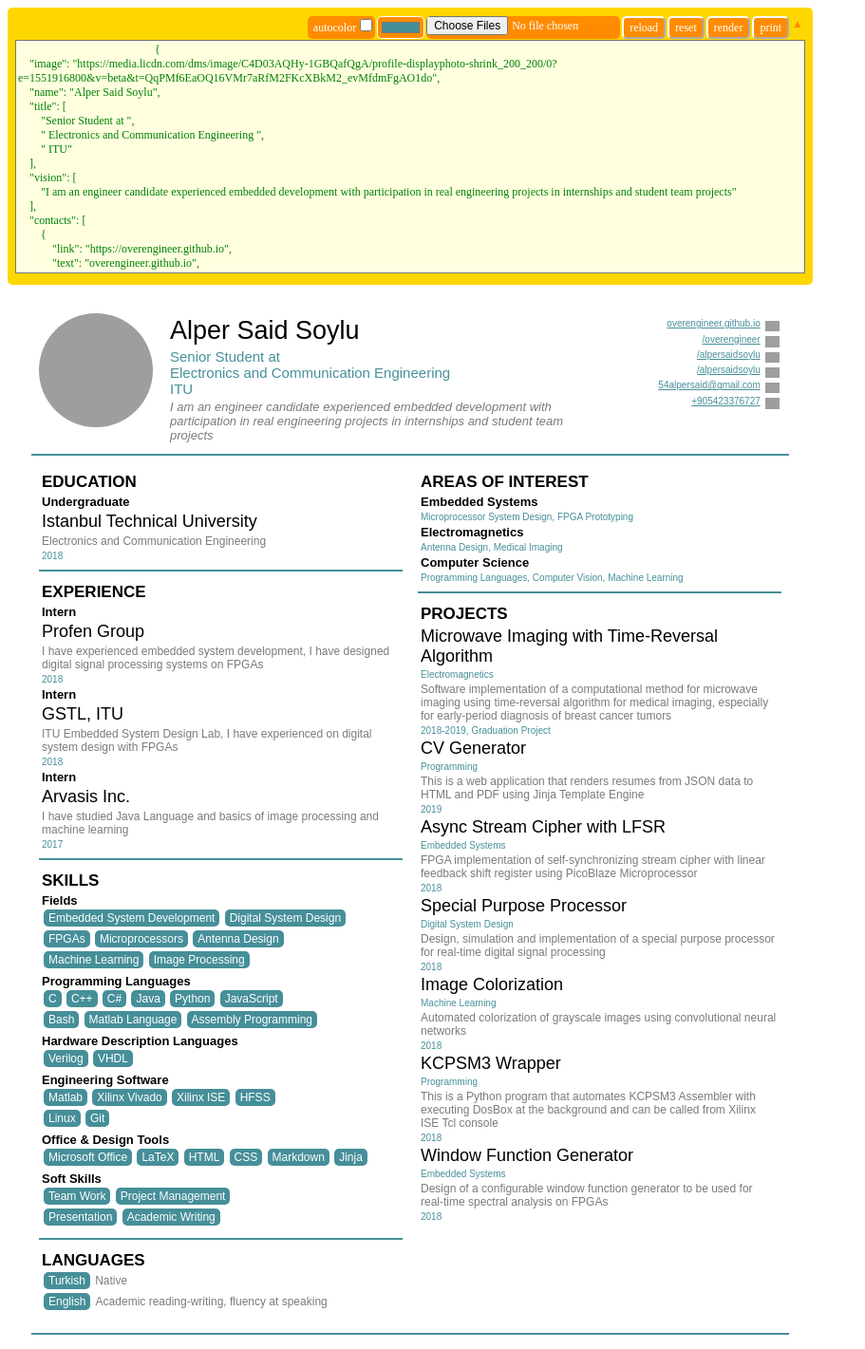
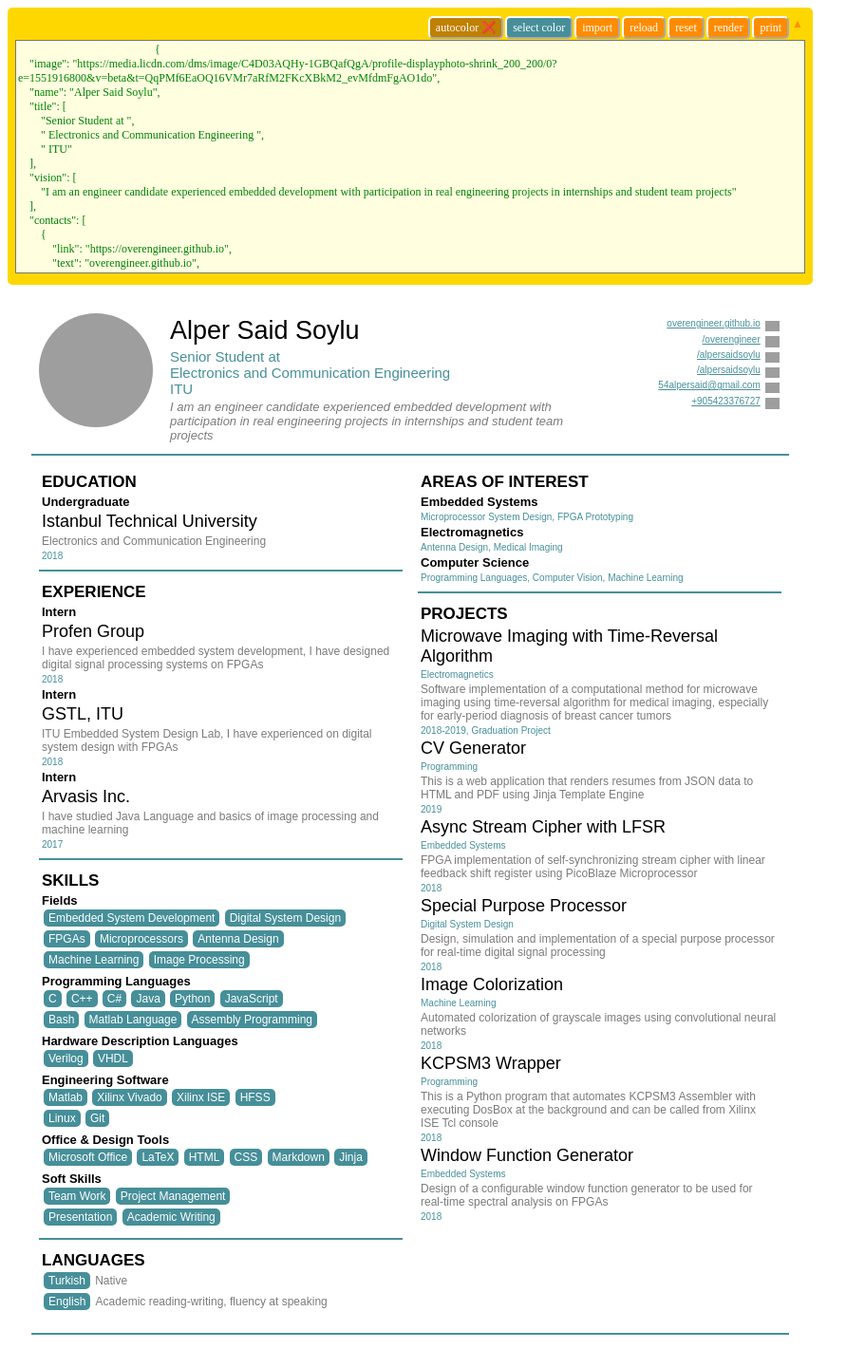
Before and after one commit to overengineer/cirriculumvitae, a Flask app: page /edit in a window 1280 px wide. Shown: the whole page at 95% size, without its empty margins (0-911 px from the left). Run offline with Flask 2, Linux system fonts and the light colour scheme; some libraries are stand-ins or nearby versions; grey boxes are pictures that could not be loaded.

Commit message:
color buttons

```diff
--- a/static/js/edit.js
+++ b/static/js/edit.js
@@ -41,6 +41,43 @@
         reader.readAsText(input.files[0]);
       };
 
-	function reload() {
+	function reloadPage() {
 		window.location.replace(location.pathname);
 	}
+
+	function importJson() {
+		document.getElementById("input-file").click();
+	}
+
+	function colorSelect() {
+		checkbox = document.getElementById("auto-color");
+		document.getElementById("theme-color").click();
+		autoColorSet(checkbox,false);
+}
+
+	function colorUpdate(caller) {
+		button = document.getElementById("color-button");
+		button = document.getElementById("color-button");
+		button.style["background-color"]=caller.value;
+}
+
+	function autoColorToggle() {
+		checkbox = document.getElementById("auto-color");
+		autoColorSet(checkbox,!checkbox.checked);
+	}
+
+	function autoColorSet(checkbox,check) {
+		autobutton = document.getElementById("autocolor-button");
+		colorbutton = document.getElementById("color-button");
+		colorinput=document.getElementById("theme-color");
+		checkbox.checked=check;
+		if(check) {
+			autobutton.value="autocolor \u2713";
+			autobutton.style["background-color"]="darkorange";
+			colorbutton.style["background-color"]="#c08000";
+		}else{
+			autobutton.style["background-color"]="#c08000";
+			autobutton.value="autocolor \u274C";
+			colorbutton.style["background-color"]=colorinput.value;
+		}
+		}
--- a/templates/editor/edit.html
+++ b/templates/editor/edit.html
@@ -26,10 +26,14 @@
                 <div>
 
                     <input type="submit" value="render" class="button">  					<input type="reset" value="reset" class="button">
-					<input type="button" value="reload" class="button" onclick="reload()">
-                    <input type="file" value="import JSON" multiple="false" accept="application/json,.json" class="button" onchange="readTextFile(event,'data')">
-                    <input type="color" value="{{ theme }}" class="button" name="color" id="theme-color" >
-                    <span class="button"><span style="color:darkorange">a</span>autocolor<input type="checkbox" name="autocolor" id="auto-color" {{ "checked" if autocolor }} ></span>
+					<input type="button" value="reload" class="button" onclick="reloadPage()">
+					<input type="button" value="import" class="button" onclick="importJson()">
+                    <input type="button" value="select color" id="color-button" class="button" style="background-color:{{ theme }}" onclick="colorSelect()">
+                    <input type="button" value="autocolor &#x274C" id="autocolor-button" class="button" onclick="autoColorToggle()" style="background-color:#c08000">
+
+                    <input type="file" id="input-file" value="import JSON" multiple="false" accept="application/json,.json" onchange="readTextFile(event,'data')" style="display:none">
+                    <input type="color" value="{{ theme }}" name="color" id="theme-color" style="display:none" onchange="colorUpdate(this)">
+                    <input type="checkbox" name="autocolor" id="auto-color" {{ "checked" if autocolor }} style="display:none">
 
                 </div>
                 <div id="hide-vertical">
```
